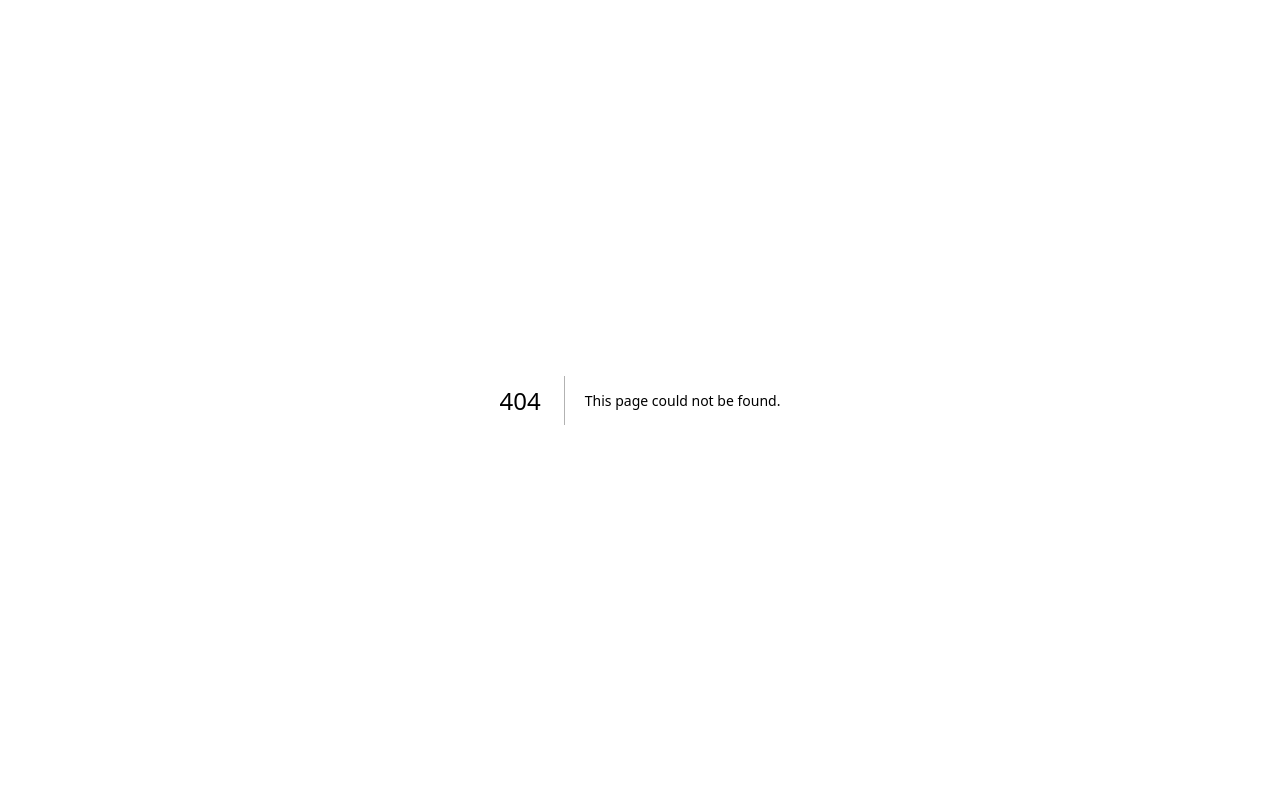
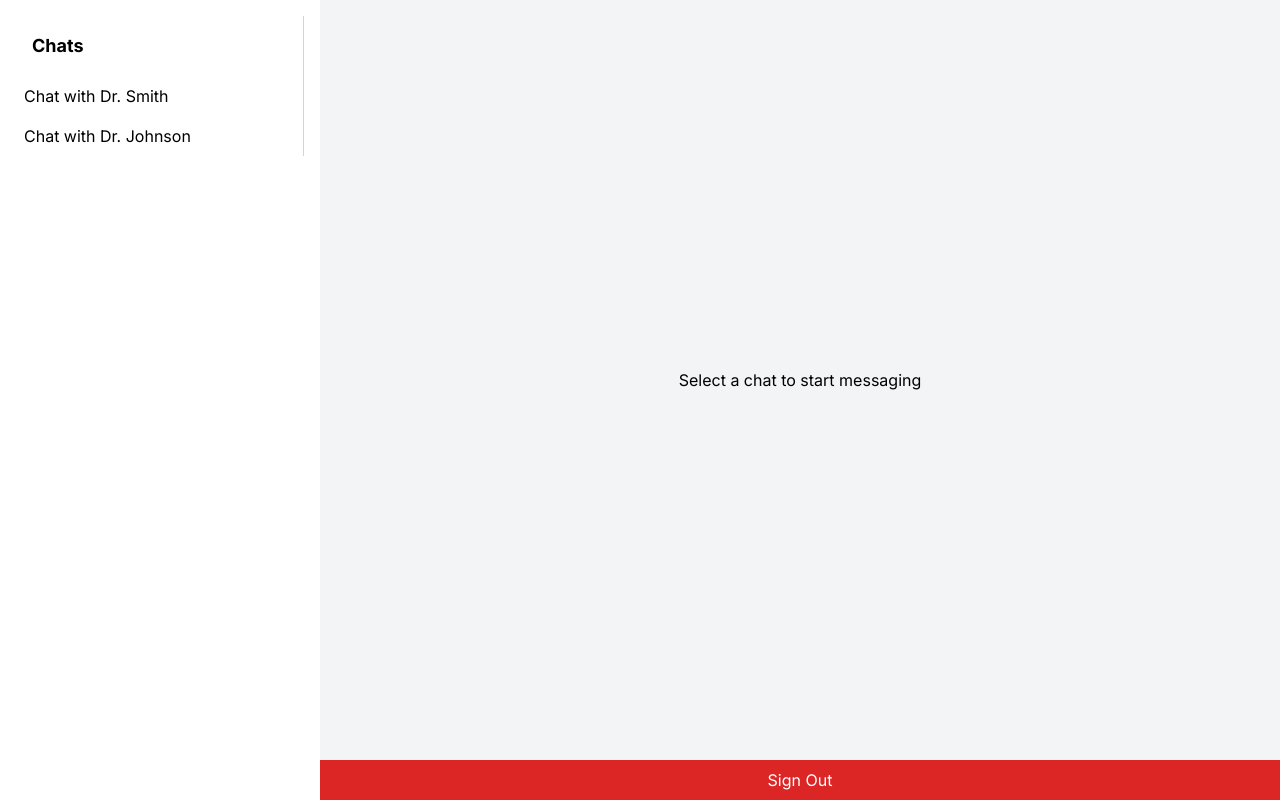
Before and after one commit to Denis-Oh/medi-chat, a Next.js app: page /home in a window 1280 px wide. Before the commit this address had no page. Built offline with nearby package versions, Linux system fonts and the light colour scheme; no server answers; sample sign-in values are in the browser's storage.

Commit message:
chatList component

```diff
--- /dev/null
+++ b/app/home/page.tsx
@@ -0,0 +1,67 @@
+'use client'; // client component
+
+import { useEffect, useState } from 'react';
+import { useRouter } from 'next/navigation';
+import { auth } from '../../firebaseConfig';
+import { signOut } from 'firebase/auth';
+import ChatList from '../../components/chatList';
+
+// Send message to database
+const sendMessage = (chatId: string, message: string) => {
+  // logic to send the message to Firestore
+  console.log(`Sending message to chat ${chatId}: ${message}`);
+};
+
+export default function home() {
+  const router = useRouter();
+  const [currentChatId, setCurrentChatId] = useState<string | null>(null);
+
+  useEffect(() => {
+    auth.onAuthStateChanged(user => {
+      if (!user) {
+        router.push('/'); // Redirect to sign-in page if not logged in
+      }
+    });
+  }, [router]);
+
+  const handleSignOut = async () => {
+    try {
+      await signOut(auth);
+      router.push('/'); // Redirect to sign-in page after sign out
+    } catch (error: any) {
+      console.error('Sign Out Error:', error);
+      alert(error.message);
+    }
+  };
+
+  const selectChat = (chatId: string) => {
+    setCurrentChatId(chatId);
+    console.log(chatId);
+  };
+
+  return (
+    <div className="flex min-h-screen bg-gray-100 text-black">
+      <aside className="w-1/4 bg-white p-4">
+        <ChatList onSelectChat={selectChat} />
+      </aside>
+      <main className="flex-1 flex flex-col">
+        {currentChatId ? (
+          <>
+            {/* <ChatWindow chatId={currentChatId} /> */}
+            {/* <MessageInput onSendMessage={(message) => sendMessage(currentChatId, message)} /> */}
+          </>
+        ) : (
+          <div className="flex flex-1 items-center justify-center">
+            <p>Select a chat to start messaging</p>
+          </div>
+        )}
+        <button
+          onClick={handleSignOut}
+          className="mt-auto w-full py-2 bg-red-600 text-white hover:bg-red-700 focus:outline-none focus:ring-2 focus:ring-red-500 focus:ring-offset-2"
+        >
+          Sign Out
+        </button>
+      </main>
+    </div>
+  );
+}
--- a/app/page.tsx
+++ b/app/page.tsx
@@ -1,14 +1,17 @@
 'use client' // client component
 
 import { useState, useRef } from 'react';
+import { useRouter } from 'next/navigation';
+
 import { auth } from '../firebaseConfig';
 import { createUserWithEmailAndPassword, signInWithEmailAndPassword } from 'firebase/auth';
 
-export default function Home() {
+export default function Authentication() {
   const [isSignUp, setIsSignUp] = useState(false); // Toggle between Sign In and Sign Up
   const emailRef = useRef<HTMLInputElement>(null);
   const passwordRef = useRef<HTMLInputElement>(null);
   const confirmPasswordRef = useRef<HTMLInputElement>(null);
+  const router = useRouter();
 
   const handleSubmit = async (event: React.FormEvent<HTMLFormElement>) => {
     event.preventDefault();
@@ -25,9 +28,11 @@ export default function Home() {
       if (isSignUp) {
         await createUserWithEmailAndPassword(auth, email!, password!);
         alert("Signup successful!");
+        router.push('/home');
       } else {
         await signInWithEmailAndPassword(auth, email!, password!);
         alert("Sign in successful!");
+        router.push('/home');
       }
     } catch (error: any) {
         alert(error.message);
@@ -35,7 +40,7 @@ export default function Home() {
   };
 
   return (
-    <div className="flex min-h-screen items-center justify-center bg-gray-100">
+    <div className="flex min-h-screen items-center justify-center bg-gray-100 text-black">
       <div className="w-full max-w-md p-8 space-y-6 bg-white shadow-md rounded-xl">
         <h4 className="text-center text-2xl font-bold">MediChat</h4>
         <h2 className="text-center text-xl font-medium">{isSignUp ? 'Sign Up' : 'Sign In'}</h2>
--- /dev/null
+++ b/components/chatList.tsx
@@ -0,0 +1,33 @@
+import React from 'react';
+
+// Define the expected type for the onSelectChat prop
+interface ChatListProps {
+  onSelectChat: (chatId: string) => void;
+}
+
+const ChatList: React.FC<ChatListProps> = ({ onSelectChat }) => {
+  const chats = [
+    { id: 'chat1', name: 'Chat with Dr. Smith' },
+    { id: 'chat2', name: 'Chat with Dr. Johnson' },
+  ]; // Example data
+
+  return (
+    <div className="border-r border-gray-300 text-black">
+      <h2 className="text-lg font-bold p-4">Chats</h2>
+      <ul className="list-none">
+
+        {chats.map((chat) => (
+          <li
+            key={chat.id}
+            className="cursor-pointer p-2 hover:bg-gray-200"
+            onClick={() => onSelectChat(chat.id)}
+          >
+            {chat.name}
+          </li>
+        ))}
+      </ul>
+    </div>
+  );
+};
+
+export default ChatList;
--- a/firebaseConfig.ts
+++ b/firebaseConfig.ts
@@ -2,7 +2,7 @@ import { initializeApp } from 'firebase/app';
 import { getFirestore } from 'firebase/firestore';
 import { getStorage } from 'firebase/storage';
 import { getAuth } from 'firebase/auth';
-import { getAnalytics } from "firebase/analytics";
+import { getAnalytics, isSupported } from "firebase/analytics";
 
 const firebaseConfig = {
     apiKey: "AIzaSyBVbMDxm4Hw_3iXY8_lYv9QPMugh_n-bJ0",
@@ -19,6 +19,16 @@ const app = initializeApp(firebaseConfig);
 const db = getFirestore(app);
 const storage = getStorage(app);
 const auth = getAuth(app);
-const analytics = getAnalytics(app);
+// const analytics = getAnalytics(app);
 
-export { db, storage, auth };
+let analytics;
+if (typeof window !== 'undefined') {
+  // Only initialize analytics if it's supported and window is defined
+  isSupported().then((isSupported) => {
+    if (isSupported) {
+      analytics = getAnalytics(app);
+    }
+  });
+}
+
+export { app, db, storage, auth, analytics };
```
